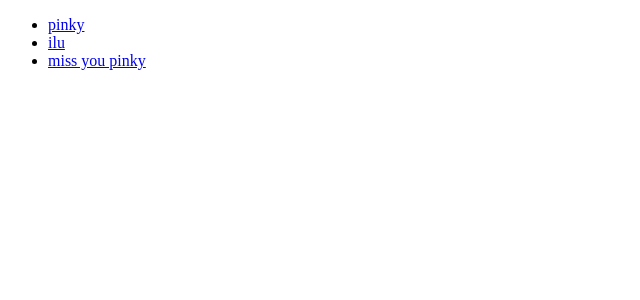
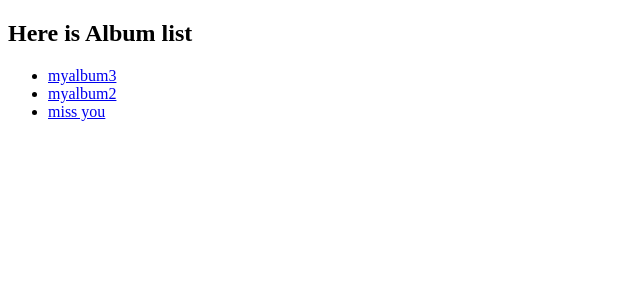
Before and after one commit to dakr89/simple-jangopro, a Django app: page /music/ in a window 1280 px wide. Shown: the top 300 px of the page, without its empty margins (0-640 px from the left). Run offline with Django 3.2, Linux system fonts and the light colour scheme; data comes from the database, SQL or seed files in the repository.

Commit message:
unused  files removed

```diff
--- a/website/music/models.py
+++ b/website/music/models.py
@@ -14,3 +14,6 @@ class Songs(models.Model):
 	album = models.ForeignKey(Album,on_delete=models.CASCADE)
 	file_type = models.CharField(max_length=500)
 	song_title = models.CharField(max_length=500)
+
+	def __str__(self):
+		return self.song_title
--- /dev/null
+++ b/website/music/templates/music/details.html
@@ -0,0 +1,2 @@
+<h2> Album details </h2>
+{{album}}
--- a/website/music/templates/music/index.html
+++ b/website/music/templates/music/index.html
@@ -9,7 +9,7 @@
 </head>
 <body >
 <div>
-
+<h2>Here is Album list</h2>
 <ul>
 
 	{% for album in all_albums %}
--- a/website/music/views.py
+++ b/website/music/views.py
@@ -1,12 +1,17 @@
+from django.http import Http404
 from django.shortcuts import render
-from django.http import HttpResponse
 from  django.shortcuts import render
 from  .models import Album
 
+#  music index page function
 def index(request):
 	all_albums = Album.objects.all()
-	context = {'all_albums': all_albums}
-	return render(request,'music/index.html',context)
+	return render(request, 'music/index.html', {'all_albums': all_albums})
 
+# details about album function
 def details(request,album_id):
-	return HttpResponse("<h2>Details for album_id: "+str(album_id)+ "</h2>")
+	try:
+		album = Album.objects.get(pk=album_id)
+	except:
+		raise Http404("Album Doesnot Exist")
+	return render(request, 'music/details.html', {'album':album})
```
Also changed, not shown: website/anil.JPG (deleted), website/db.sqlite3, website/music/anil.JPG (deleted), website/music/templates/anil.JPG (deleted), website/music/templates/music/anil.JPG (deleted).
